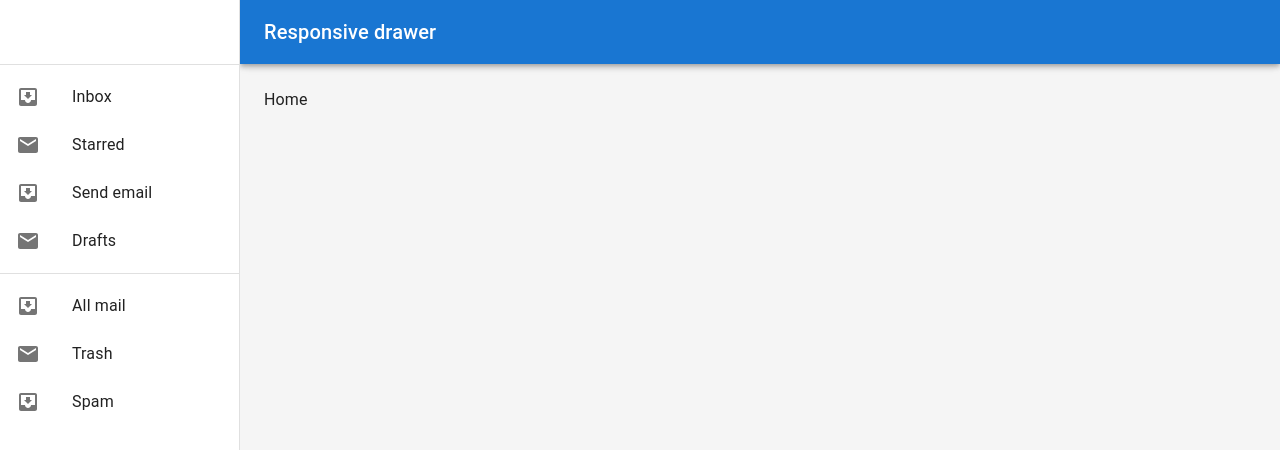
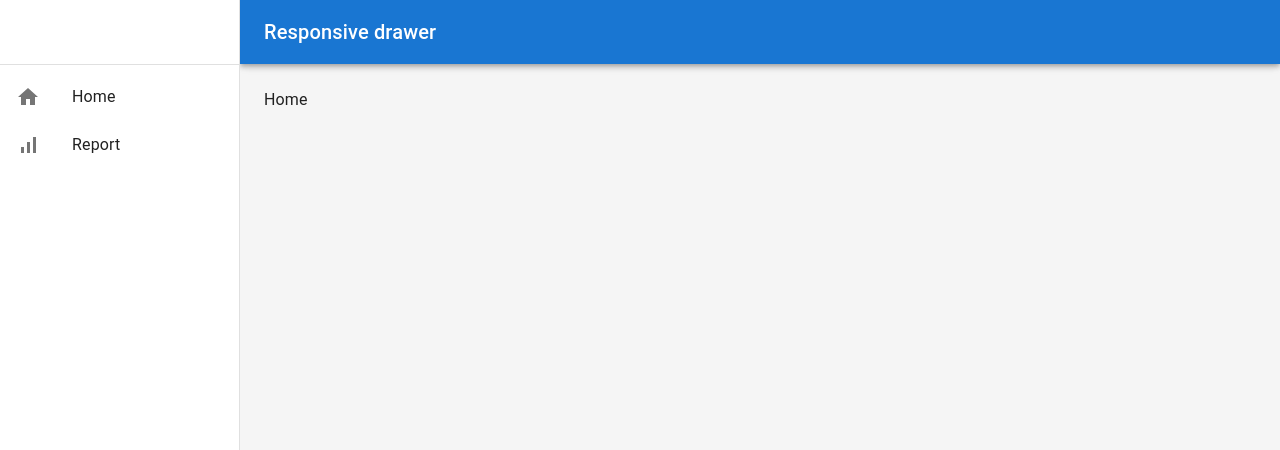
Before and after one commit to Rio25o/household-app, a React (Create React App) app: page / in a window 1280 px wide. Shown: the top 450 px of the page. Built offline with nearby package versions, Linux system fonts and the light colour scheme; the HTML template or start-up script is replaced by a standard one.

Commit message:
記述:SideBerにHomeとReportのメニューを追加

```diff
--- a/src/components/common/SideBar.tsx
+++ b/src/components/common/SideBar.tsx
@@ -1,3 +1,4 @@
+/* eslint-disable @typescript-eslint/no-unused-vars */
 import {
   Box,
   Divider,
@@ -12,6 +13,8 @@ import {
 import React from "react";
 import InboxIcon from "@mui/icons-material/MoveToInbox";
 import MailIcon from "@mui/icons-material/Mail";
+import HomeIcon from "@mui/icons-material/Home";
+import SignalCellularAltIcon from "@mui/icons-material/SignalCellularAlt";
 
 interface SideBarProps {
   drawerWidth: number;
@@ -20,37 +23,36 @@ interface SideBarProps {
   handleDrawerClose: () => void;
 }
 
+interface menuItem {
+  text: string;
+  path: string;
+  icon: React.ComponentType;
+}
+
 const SideBar = ({
   drawerWidth,
   mobileOpen,
   handleDrawerTransitionEnd,
   handleDrawerClose,
 }: SideBarProps) => {
+  const MenuItems: menuItem[] = [
+    { text: "Home", path: "/", icon: HomeIcon },
+    { text: "Report", path: "Report", icon: SignalCellularAltIcon },
+  ];
+
   const drawer = (
     <div>
       <Toolbar />
       <Divider />
       <List>
-        {["Inbox", "Starred", "Send email", "Drafts"].map((text, index) => (
-          <ListItem key={text} disablePadding>
+        {MenuItems.map((item, index) => (
+          <ListItem key={index} disablePadding>
             <ListItemButton>
               <ListItemIcon>
-                {index % 2 === 0 ? <InboxIcon /> : <MailIcon />}
+                {/* {index % 2 === 0 ? <InboxIcon /> : <MailIcon />} */}
+                <item.icon />
               </ListItemIcon>
-              <ListItemText primary={text} />
-            </ListItemButton>
-          </ListItem>
-        ))}
-      </List>
-      <Divider />
-      <List>
-        {["All mail", "Trash", "Spam"].map((text, index) => (
-          <ListItem key={text} disablePadding>
-            <ListItemButton>
-              <ListItemIcon>
-                {index % 2 === 0 ? <InboxIcon /> : <MailIcon />}
-              </ListItemIcon>
-              <ListItemText primary={text} />
+              <ListItemText primary={item.text} />
             </ListItemButton>
           </ListItem>
         ))}
```
